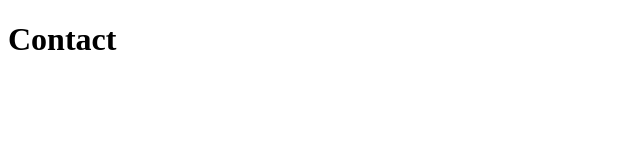
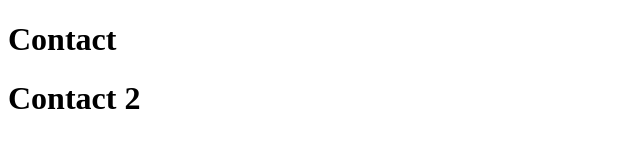
Before and after one commit to fsdbhasmndsa/TestGit, a plain HTML site: page contact.html in a window 1280 px wide. Shown: the whole page, without its empty margins (0-640 px from the left). Drawn offline with Linux system fonts and the light colour scheme.

Commit message:
nextt commit

```diff
--- a/contact.html
+++ b/contact.html
@@ -7,5 +7,6 @@
 </head>
 <body>
     <h1>Contact</h1>
+    <h1>Contact 2</h1>
 </body>
 </html>
```
